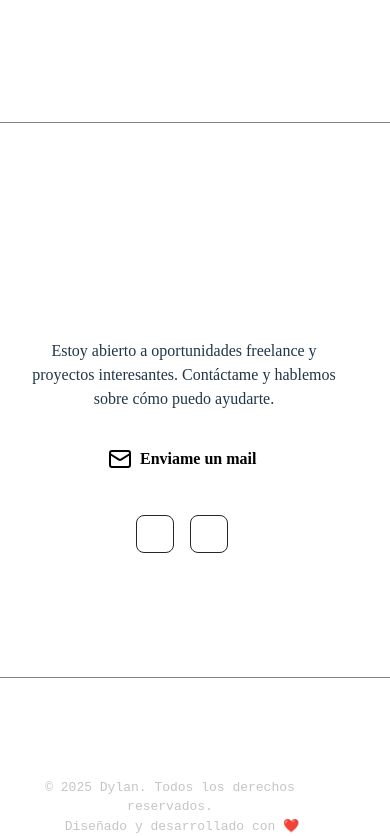
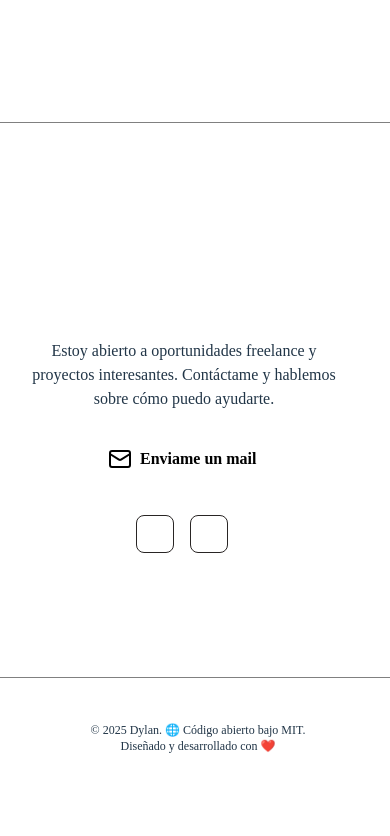
Before and after one commit to DumbNoxx/DevSphere, a React (Vite) app: page / in a window 390 px wide. Shown: the part 2655-3491 px from the top of the page. After the commit the page ends 3409 px from the top, so only its background shows below. Built offline with nearby package versions, Linux system fonts and the light colour scheme.

Commit message:
migrate css to tailwind terminated

```diff
--- a/src/assets/styles/Footer.module.css
+++ /dev/null
@@ -1,40 +0,0 @@
-.responsive-web {
-  font-family: Verdana, Geneva, Tahoma, sans-serif;
-  width: 86rem;
-  .footer {
-    color: rgb(197, 197, 197);
-    display: flex;
-    width: 86rem;
-    margin: 0 auto;
-  }
-  .footer p:last-of-type{
-    margin-left: 48rem;
-  }
-  @media (max-width: 768px) and (min-width: 501px) {
-    .footer {
-      color: rgb(197, 197, 197);
-      display: flex;
-    }
-    .footer p:last-of-type{
-      margin-left: 11rem;
-    }
-  }
-  @media (max-width: 500px) {
-    font-family: 'Courier New', Courier, monospace;
-   width: 21rem;
-    margin-left: 2px;
-    text-align: center;
-    .footer {
-      color: rgb(197, 197, 197);
-      font-size: small;
-      display:block;
-      width: 21rem;
-      margin: 0 auto;
-
-    }
-    .footer p:last-of-type{
-      font-size: small;
-      margin-left: 1.5rem;
-    }
-  }
-}
--- a/src/components/Footer.tsx
+++ b/src/components/Footer.tsx
@@ -1,11 +1,9 @@
-import footer from "../assets/styles/Footer.module.css";
-
 export const Footer = () => {
   return (
     <>
-      <div className={footer["responsive-web"]}>
-        <footer className={footer.footer}>
-          <p>© 2025 Dylan. Todos los derechos reservados.</p>
+      <div className="flex flex-row justify-center text-center -mt-14 lg:-mt-16">
+        <footer className="grid text-xs sm:text-sm lg:text-base">
+          <p>© 2025 Dylan. 🌐 Código abierto bajo MIT.</p>
           <p>Diseñado y desarrollado con ❤️</p>
         </footer>
       </div>
```
